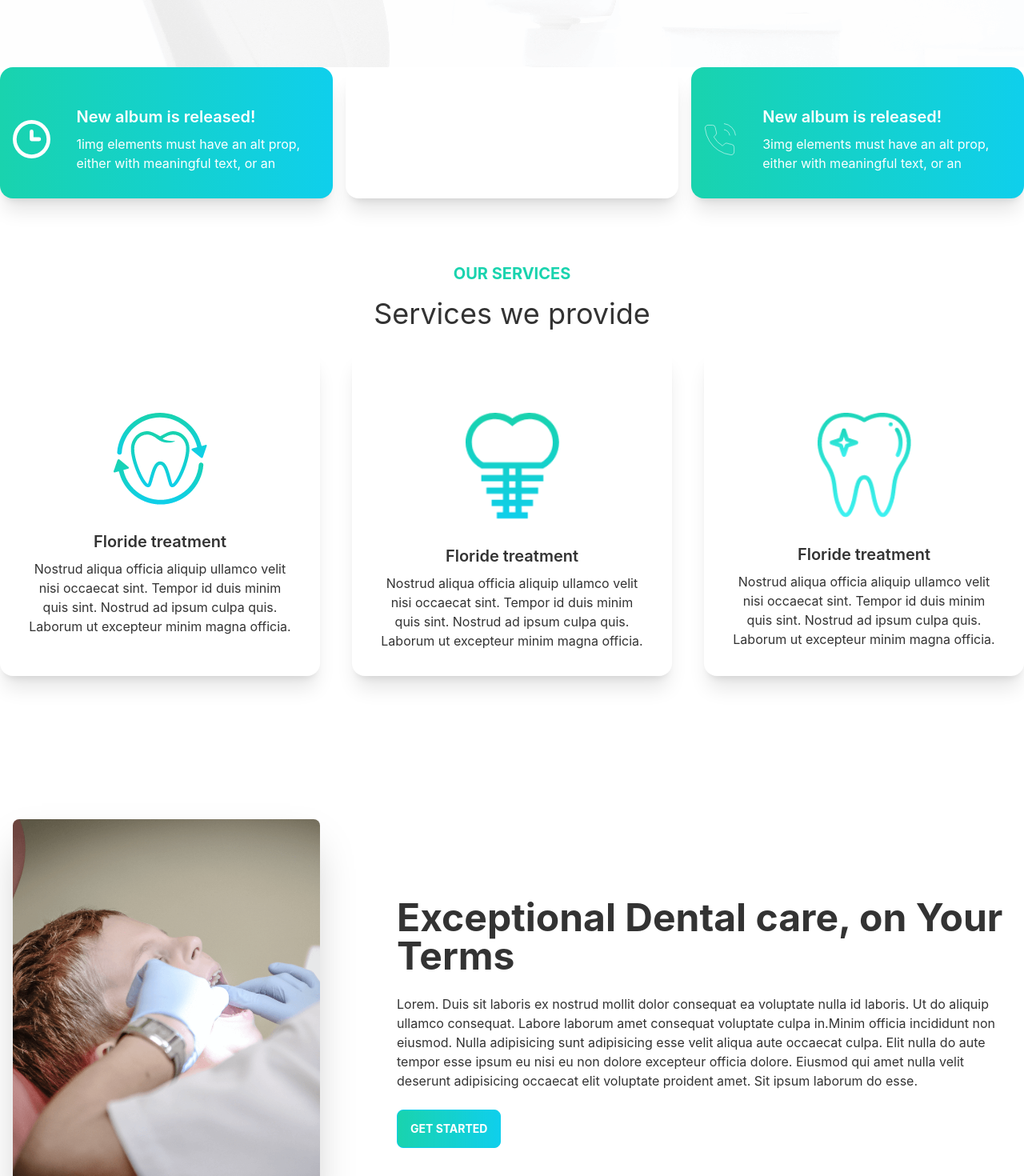
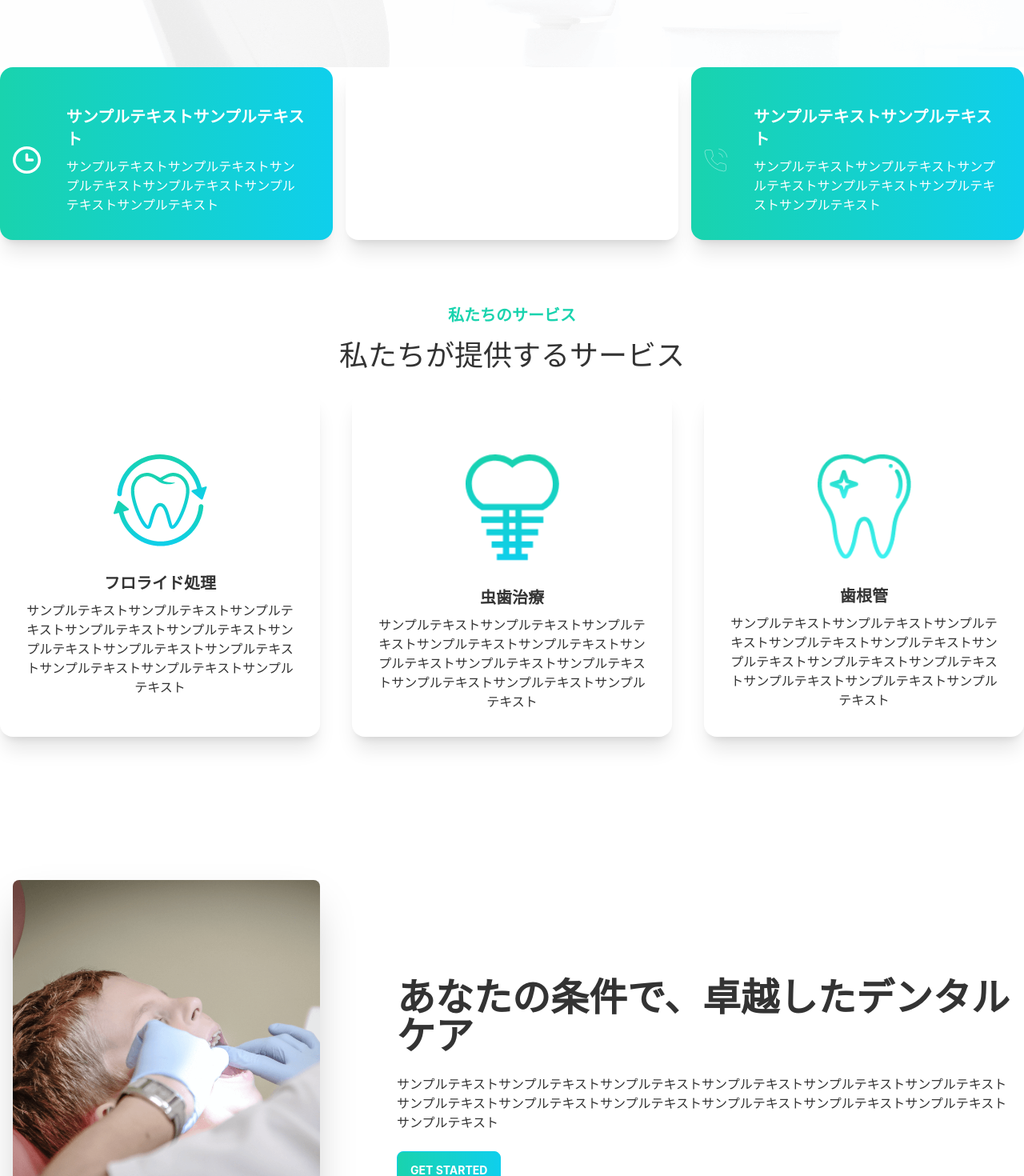
Before and after one commit to pabelmahbub/doctors-portal-client, a React (Create React App) app: page / in a window 1280 px wide. Shown: the part 780-2250 px from the top of the page at 80% size. Built offline with nearby package versions, Linux system fonts and the light colour scheme.

Commit message:
japanese text added

```diff
--- a/src/Pages/Appointment/AvailableAppointments.js
+++ b/src/Pages/Appointment/AvailableAppointments.js
@@ -16,8 +16,8 @@ function AvailableAppointments({date,setDate}) {
 
   return (
     <div>
-           <h3 className="text-center text-2xl font-bold text-secondary">Available services on {format(date, 'PP')}</h3>
-           <h5 className="text-center text-2xl text-accent pt-6">Please select a service.</h5>
+           <h3 className="text-center text-2xl font-bold text-secondary">利用可能サービス {format(date, 'PP')}</h3>
+           <h5 className="text-center text-2xl text-accent pt-6">サービスを選択してください</h5>
            <div className='my-20 grid grid-cols-1 md:grid-cols-2 lg:grid-cols-3 gap-6'>
             {
               services.map(service=><Service
--- a/src/Pages/Home/Banner.js
+++ b/src/Pages/Home/Banner.js
@@ -11,7 +11,7 @@ function Banner() {
     <img width="594px" height="355px" src={chair}  alt="Shoes" class="rounded-xl" />
     {/* <img width="800px" height="400px" src={chair} class="max-w-sm rounded-lg shadow-2xl" /> */}
     <div>
-    <h1 class="text-5xl font-bold">Your new smile starts here!!!</h1>
+    <h1 class="text-5xl font-bold">あなたの新しい笑顔はここから始まります!!!</h1>
       <p class="py-6">Provident cupiditate voluptatem et in. Quaerat fugiat ut assumenda excepturi exercitationem quasi. In deleniti eaque aut repudiandae et a id nisi.</p>
      <Primarybutton>Get Started</Primarybutton>
     </div>
--- a/src/Pages/Home/HomeAppointment.js
+++ b/src/Pages/Home/HomeAppointment.js
@@ -10,9 +10,9 @@ function HomeAppointment() {
                                 <img className='mt-[-140px]' src={doctor}></img>
                               </div>
                               <div className='flex-1 pt-10 px-10 pb-7'>
-                                <h3 className='text-2xl text-primary font-bold pb-3'>Appointment</h3>
-                                <h3 className='text-5xl text-white pb-4'>Make an Appointment</h3>
-                                <p className='text-white pb-7'>Voluptate laborum aliqua dolor veniam eu fugiat irure magna velit irure magna exercitation. Consequat Lorem ad voluptate ad aliqua fugiat mollit minim cillum officia sint aliqua. Fugiat cillum excepteur velit cillum non ea enim incididunt non enim nisi. Et qui in sit esse culpa. Excepteur quis quis non ipsum sit minim exercitation irure ea ut non eiusmod. Tempor ut velit exercitation enim veniam fugiat mollit velit sint reprehenderit laborum.</p>
+                                <h3 className='text-2xl text-primary font-bold pb-3'>予定</h3>
+                                <h3 className='text-5xl text-white pb-4'>予約する</h3>
+                                <p className='text-white pb-7'>サンプルテキストサンプルテキストサンプルテキストサンプルテキストサンプルテキストサンプルテキストサンプルテキストサンプルテキストサンプルテキストサンプルテキストサンプルテキストサンプルテキストサンプルテキストサンプルテキスト</p>
                                 <Primarybutton>Get Started</Primarybutton>
                               </div>
                              </section>
--- a/src/Pages/Home/Info.js
+++ b/src/Pages/Home/Info.js
@@ -5,9 +5,9 @@ import marker from '../../assets/icons/marker.svg';
 import phone from '../../assets/icons/phone.svg';
 
 function Info() {
-                              const title1='1img elements must have an alt prop, either with meaningful text, or an';
-                              const title2='2img elements must have an alt prop, either with meaningful text, or an'
-                              const title3='3img elements must have an alt prop, either with meaningful text, or an'
+                              const title1='サンプルテキストサンプルテキストサンプルテキストサンプルテキストサンプルテキストサンプルテキスト';
+                              const title2='サンプルテキストサンプルテキストサンプルテキストサンプルテキストサンプルテキストサンプルテキスト';
+                              const title3='サンプルテキストサンプルテキストサンプルテキストサンプルテキストサンプルテキストサンプルテキスト';
   return (
     <div className='grid grid-cols-1 lg:grid-cols-3 gap-4'>
                               <InfoCard img={clock} title={title1} bgClass= 'bg-gradient-to-r from-secondary to-primary'></InfoCard>
--- a/src/Pages/Home/InfoCard.js
+++ b/src/Pages/Home/InfoCard.js
@@ -5,7 +5,7 @@ function InfoCard({img,title,bgClass}) {
                               <div class={`card lg:card-side bg-base-100 shadow-xl pt-4 ${bgClass}`}>
                               <figure className='pl-4'><img src={img} alt="Album" /></figure>
                               <div class="card-body text-white">
-                                <h2 class="card-title">New album is released!</h2>
+                                <h2 class="card-title">サンプルテキストサンプルテキスト</h2>
                                 <p>{title}</p>
                               </div>
                             </div>
--- a/src/Pages/Home/OneService.js
+++ b/src/Pages/Home/OneService.js
@@ -8,8 +8,8 @@ function OneService() {
                                 <img width="458px" height="576px" src={treatment} class="max-w-sm rounded-lg shadow-2xl" />
 
                                 <div className='justify-center items-center pt-7 lg:pl-20'>
-                                  <h1 class="text-5xl font-bold">Exceptional Dental care, on Your Terms</h1>
-                                  <p class="py-6">Lorem. Duis sit laboris ex nostrud mollit dolor consequat ea voluptate nulla id laboris. Ut do aliquip ullamco consequat. Labore laborum amet consequat voluptate culpa in.Minim officia incididunt non eiusmod. Nulla adipisicing sunt adipisicing esse velit aliqua aute occaecat culpa. Elit nulla do aute tempor esse ipsum eu nisi eu non dolore excepteur officia dolore. Eiusmod qui amet nulla velit deserunt adipisicing occaecat elit voluptate proident amet. Sit ipsum laborum do esse.</p>
+                                  <h1 class="text-5xl font-bold">あなたの条件で、卓越したデンタルケア</h1>
+                                  <p class="py-6">サンプルテキストサンプルテキストサンプルテキストサンプルテキストサンプルテキストサンプルテキストサンプルテキストサンプルテキストサンプルテキストサンプルテキストサンプルテキストサンプルテキストサンプルテキスト</p>
                                   <button class="btn btn-primary uppercase text-white font-bold bg-gradient-to-r from-secondary to-#0FCFEC">Get Started</button>
                                 </div>
                               </div>
--- a/src/Pages/Home/Review.js
+++ b/src/Pages/Home/Review.js
@@ -4,7 +4,7 @@ function Review({review}) {
   return (
                               <div class="card lg:max-w-lgbg-base-100 shadow-xl">
                               <div class="card-body">
-                                <h2 class="card-title">Our Valuable Clients!</h2>
+                                <h2 class="card-title">貴重なクライアント!</h2>
                                 <p>{review.review}</p>
                                 <div class="flex items-center py-2">
                                 <div class="avatar">
--- a/src/Pages/Home/Services.js
+++ b/src/Pages/Home/Services.js
@@ -7,27 +7,27 @@ import whitening from '../../assets/images/whitening.png';
 function Services() {
            const services=[{
                               _id:1,
-                              name:'Floride treatment',
-                              description:'Nostrud aliqua officia aliquip ullamco velit nisi occaecat sint. Tempor id duis minim quis sint. Nostrud ad ipsum culpa quis. Laborum ut excepteur minim magna officia.',
+                              name:'フロライド処理',
+                              description:'サンプルテキストサンプルテキストサンプルテキストサンプルテキストサンプルテキストサンプルテキストサンプルテキストサンプルテキストサンプルテキストサンプルテキストサンプルテキスト',
                               img:fluoride,
 },
 {
                               _id:1,
-                              name:'Floride treatment',
-                              description:'Nostrud aliqua officia aliquip ullamco velit nisi occaecat sint. Tempor id duis minim quis sint. Nostrud ad ipsum culpa quis. Laborum ut excepteur minim magna officia.',
+                              name:'虫歯治療',
+                              description:'サンプルテキストサンプルテキストサンプルテキストサンプルテキストサンプルテキストサンプルテキストサンプルテキストサンプルテキストサンプルテキストサンプルテキストサンプルテキスト',
                               img:cavity,
 },
 {
                               _id:1,
-                              name:'Floride treatment',
-                              description:'Nostrud aliqua officia aliquip ullamco velit nisi occaecat sint. Tempor id duis minim quis sint. Nostrud ad ipsum culpa quis. Laborum ut excepteur minim magna officia.',
+                              name:'歯根管',
+                              description:'サンプルテキストサンプルテキストサンプルテキストサンプルテキストサンプルテキストサンプルテキストサンプルテキストサンプルテキストサンプルテキストサンプルテキストサンプルテキスト',
                               img:whitening,
 }]
   return (
   <div class="mt-20">
                               <div className='text-center'>
-                              <p class="text-xl font-bold uppercase text-secondary">Our services</p>
-                              <h1 class="text-4xl mt-4">Services we provide</h1>
+                              <p class="text-xl font-bold uppercase text-secondary">私たちのサービス</p>
+                              <h1 class="text-4xl mt-4">私たちが提供するサービス</h1>
                                </div>
 
                               <div className='grid sm:grid-cols-1 md:grid-cols-2 lg:grid-cols-3 pt-6 gap-10'>
--- a/src/Pages/Home/Testimonials.js
+++ b/src/Pages/Home/Testimonials.js
@@ -10,21 +10,21 @@ function Testimonials() {
                                                             _id:1,
                                                             name:'Mr.Takahashi',
                                                             location:'Tokyo, Japan',
-                                                            review:'Consectetur deserunt consectetur minim ex qui sint duis commodo pariatur tempor aliqua id ut eiusmod. Non consectetur non laborum id irure laboris. Dolor culpa nulla mollit est consectetur dolore ad commodo est voluptate fugiat laborum deserunt eu. Dolore commodo sint sit fugiat commodo et eiusmod enim do aliquip enim.',
+                                                            review:'サンプルテキストサンプルテキストサンプルテキストサンプルテキストサンプルテキストサンプルテキストサンプルテキストサンプルテキストサンプルテキストサンプルテキストサンプルテキスト',
                                                             img:people1
                               },
                               {
                                                             _id:2,
                                                             name:'Ms. Nakamura',
                                                             location:'Gunma, Japan',
-                                                            review:'Cillum duis deserunt ad nostrud fugiat sit consectetur eu. Non sint pariatur elit magna officia sint exercitation qui cillum est amet eu nulla. Sunt nulla do qui est. Lorem minim ipsum officia qui exercitation dolore fugiat dolore sit ipsum esse non. Magna esse sit est non commodo. Do sunt mollit amet nulla laboris voluptate sunt ea. Pariatur elit sint nostrud id veniam laboris.',
+                                                            review:'サンプルテキストサンプルテキストサンプルテキストサンプルテキストサンプルテキストサンプルテキストサンプルテキストサンプルテキストサンプルテキストサンプルテキストサンプルテキスト',
                                                             img:people2
                               },
                               {
                                                             _id:3,
                                                             name:'Ms.Kitajima',
                                                             location:'Niigata, Japan',
-                                                            review:'Id nostrud elit ea tempor ipsum nostrud officia sint reprehenderit labore ad eu adipisicing Lorem. Deserunt proident esse culpa eu ad magna quis velit quis commodo minim enim anim ea. Velit dolore aliqua nostrud id. Aliquip ipsum non fugiat mollit proident consectetur ad irure reprehenderit consectetur. Anim dolor non ipsum enim consequat incididunt tempor. Nisi mollit nulla magna ullamco ad in.',
+                                                            review:'サンプルテキストサンプルテキストサンプルテキストサンプルテキストサンプルテキストサンプルテキストサンプルテキストサンプルテキストサンプルテキストサンプルテキストサンプルテキスト',
                                                             img:people3
                               },]
   return (
```
Also changed, not shown: src/Pages/Home/ContactForm.js (+5 -5 lines).
